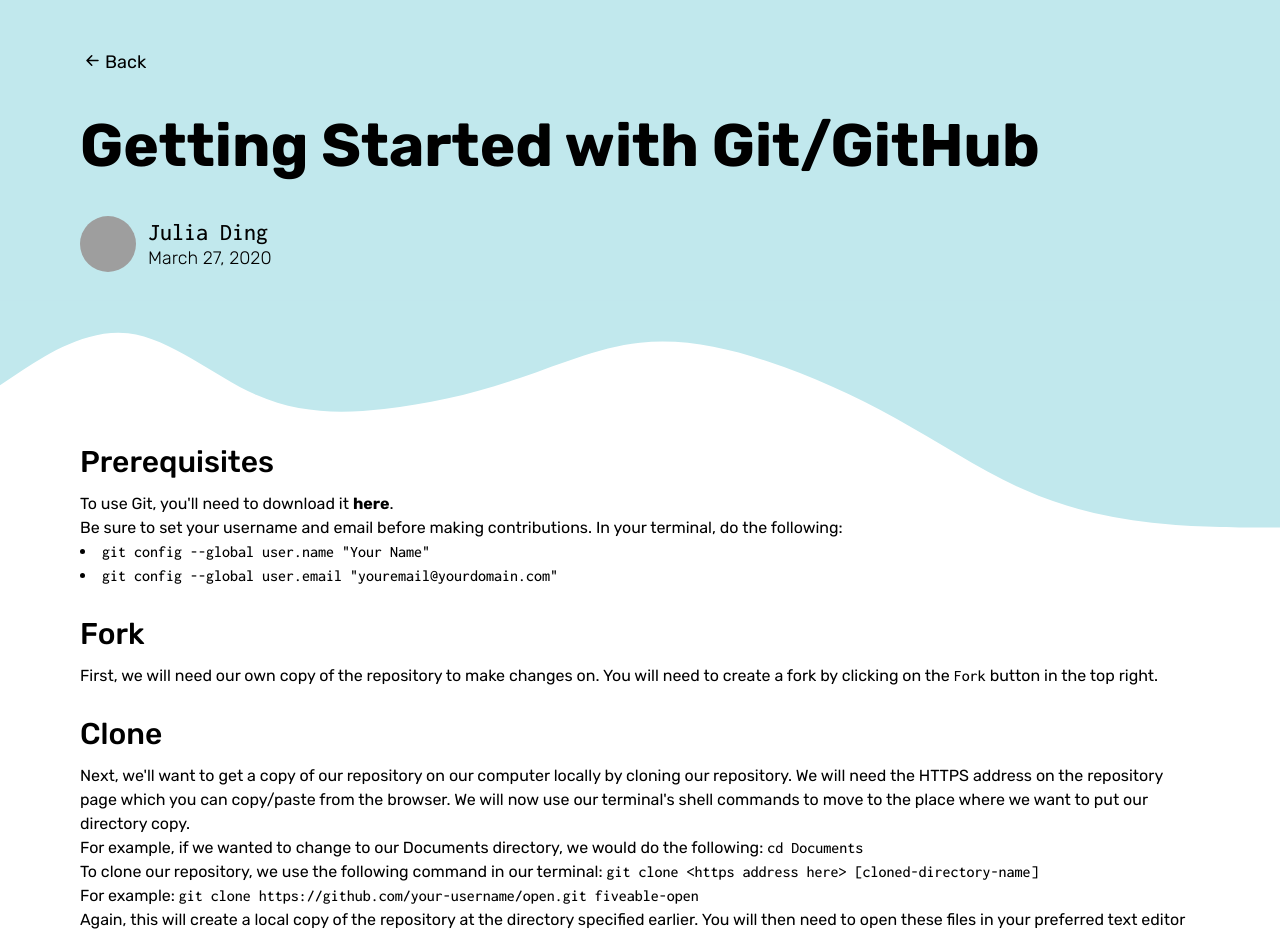
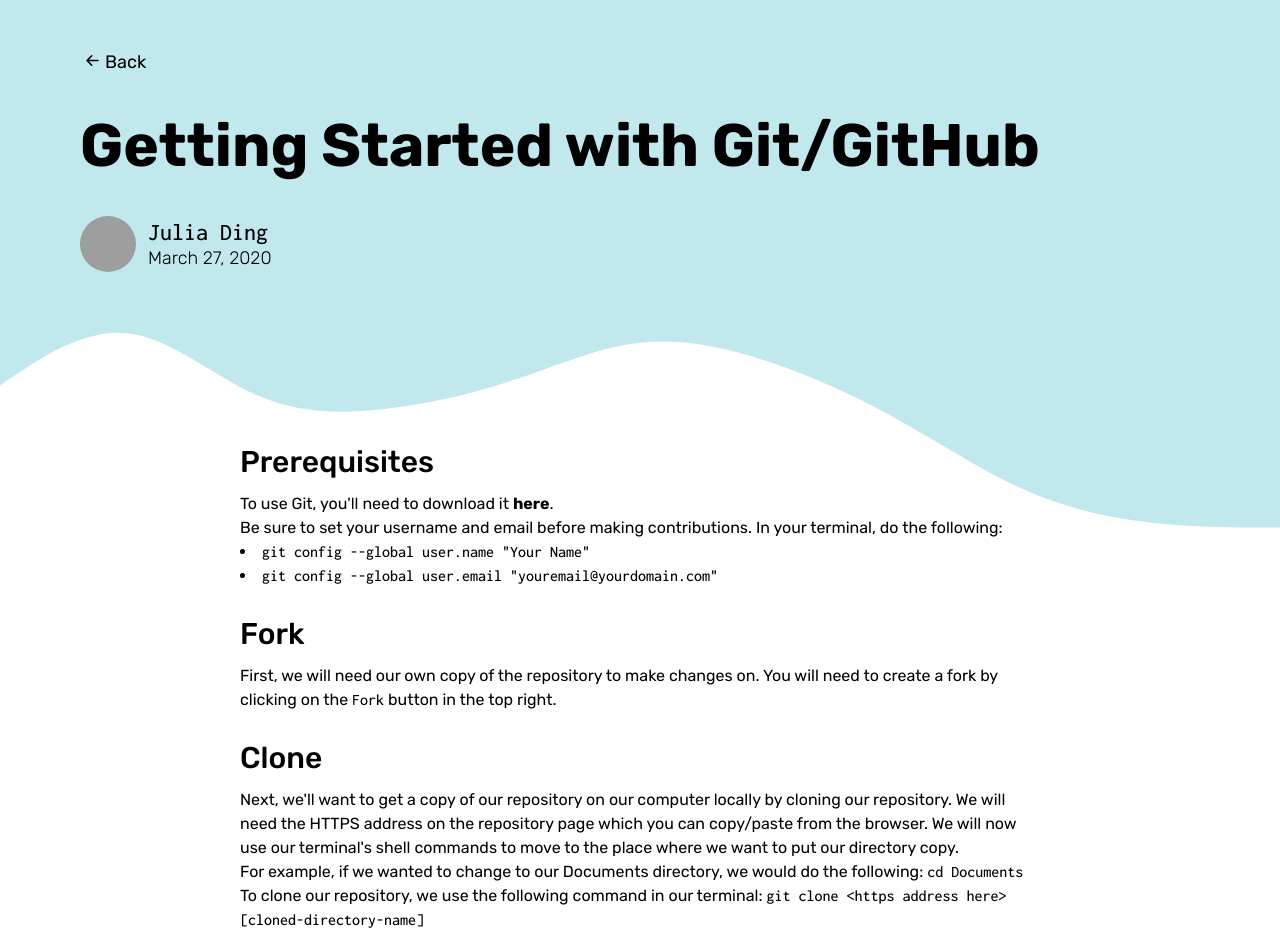
Before and after one commit to thinkfiveable/open, a Next.js app: page /docs/git in a window 1280 px wide. Shown: the top 935 px of the page. Built offline with nearby package versions, Linux system fonts and the light colour scheme; grey boxes are pictures that could not be loaded.

Commit message:
fix: wider margins on larger screen sizes on mdx pages

```diff
--- a/components/layout.js
+++ b/components/layout.js
@@ -34,7 +34,7 @@ function Layout({ subtitle, title, authorPfp, authorName, author, publishDate, c
                     d="M0 64h24c24 0 72 0 120 5.3 48 5.7 96 15.7 144 37.4 48 21.3 96 53.3 144 80 48 26.3 96 48.3 144 64C624 267 672 277 720 272s96-27 144-42.7c48-16.3 96-26.3 144-32 48-5.3 96-5.3 144 16 48 21.7 96 63.7 144 69.4 48 5.3 96-26.7 120-42.7l24-16v96H0z"
                 />
             </svg>
-            <section className="px-8 md:px-20 font-rubik z-40 relative mt-28">{children}</section>
+            <section className="px-8 md:px-24 lg:px-60 font-rubik z-40 relative mt-28">{children}</section>
             <Footer />
         </div>
     );
```
Also changed, not shown: 1 other file (tests, documents, lock files or other folders).
